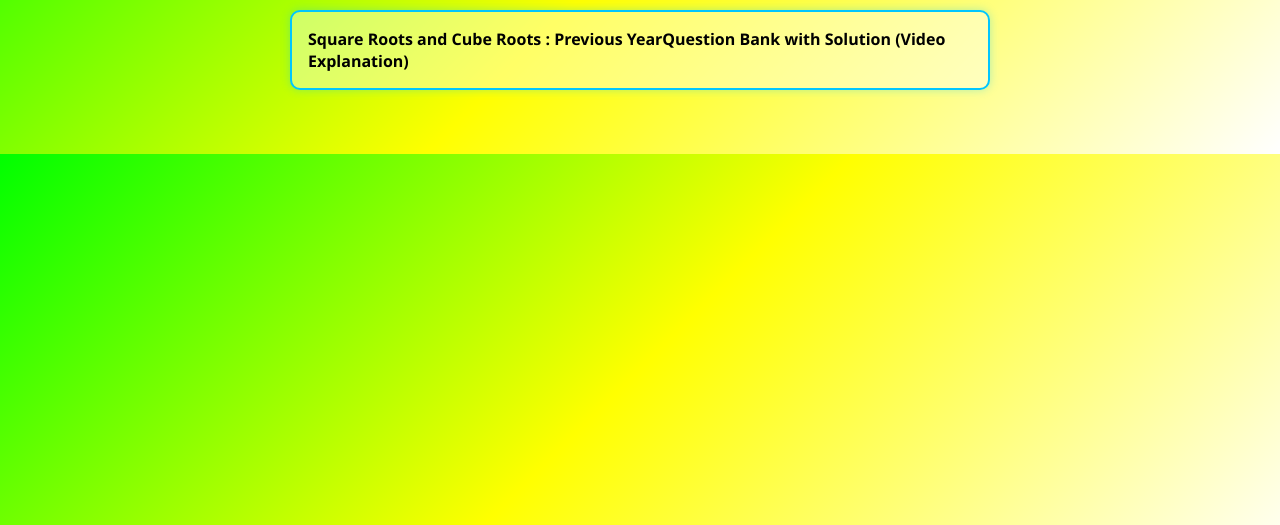
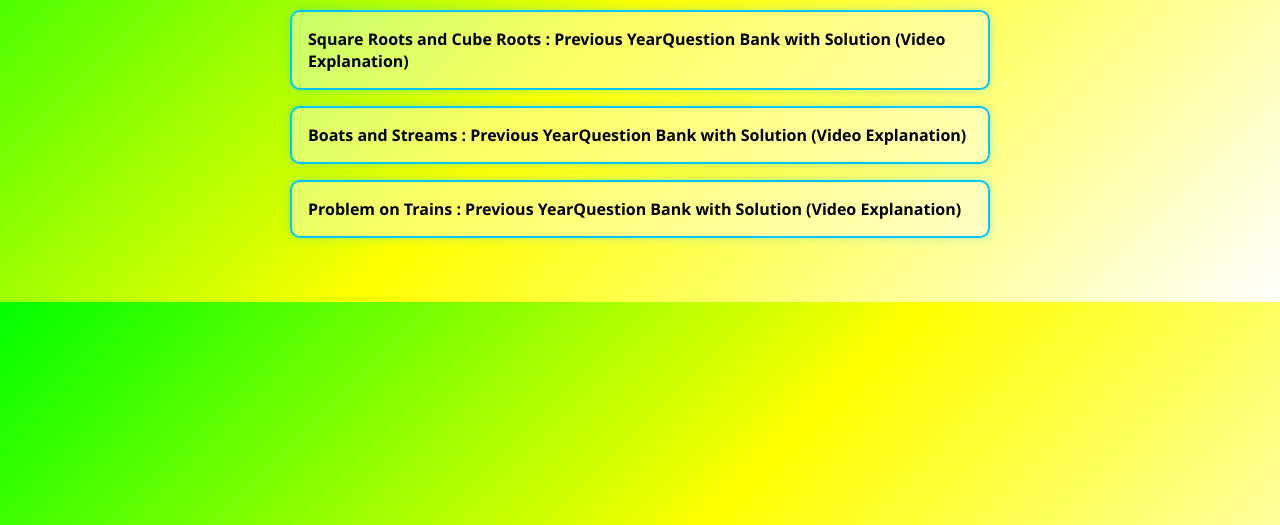
Before and after one commit to rthakre57/maths-youtube-channel, a plain HTML site: page quant-maths.html in a window 1280 px wide. Shown: the part 275-800 px from the top of the page. Drawn offline with Linux system fonts and the light colour scheme.

Commit message:
Update quant-maths.html

```diff
--- a/quant-maths.html
+++ b/quant-maths.html
@@ -147,7 +147,16 @@
         Square Roots and Cube Roots : Previous YearQuestion Bank with Solution (Video Explanation)
       </a>
     </li>
-
+      <li>
+      <a href="https://www.youtube.com/playlist?list=PLzuxOP_ebC2GUjkCpXnlXSFFfXcksmsSd" target="_blank">
+        Boats and Streams : Previous YearQuestion Bank with Solution (Video Explanation)
+      </a>
+    </li>
+    <li>
+      <a href="https://www.youtube.com/playlist?list=PLzuxOP_ebC2ESSzJ8RnM6OvBx4hKwBbUW" target="_blank">
+        Problem on Trains : Previous YearQuestion Bank with Solution (Video Explanation)
+      </a>
+    </li>
   </ul>
 </body>
 </html>
```
